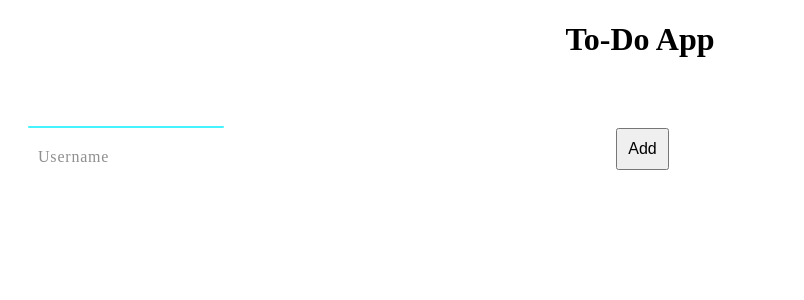
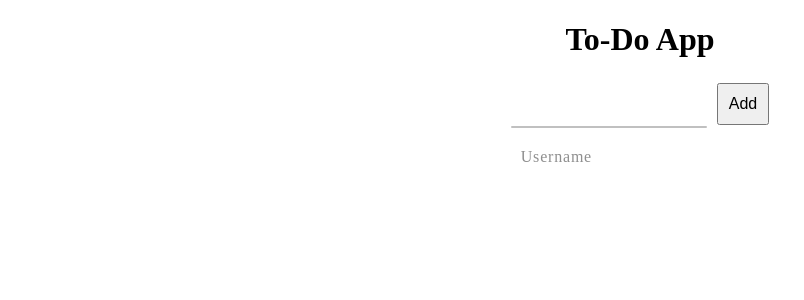
Before and after one commit to HuzaifaCodes1/React-Todo-App, a React (Vite) app: page / in a window 1280 px wide. Shown: the top 300 px of the page, without its empty margins (0-804 px from the left). Built offline with nearby package versions, Linux system fonts and the light colour scheme.

Commit message:
updated app.jsx and css

```diff
--- a/src/App.css
+++ b/src/App.css
@@ -5,11 +5,15 @@
 
 form {
   margin-bottom: 20px;
+  display: flex; /* Use flexbox to align items */
+  justify-content: center; /* Center items */
+  align-items: center; /* Align vertically */
 }
 
 .inputbox {
   position: relative;
   width: 196px;
+  margin-right: 10px; /* Add space between input and button */
 }
 
 .inputbox input {
@@ -40,9 +44,9 @@ form {
 
 .inputbox input:valid ~ span,
 .inputbox input:focus ~ span {
-  color: #45f3ff;
+  color: #c0c0c0; /* Silver color */
   transform: translateX(-10px) translateY(-34px);
-  font-size: 0.75em; /* Fixed the comma to a dot */
+  font-size: 0.75em;
 }
 
 .inputbox i {
@@ -51,7 +55,7 @@ form {
   bottom: 0;
   width: 100%;
   height: 2px;
-  background: #45f3ff;
+  background: #c0c0c0; /* Silver color */
   border-radius: 4px;
   transition: 0.5s;
   pointer-events: none;
@@ -66,7 +70,6 @@ form {
 button {
   padding: 10px;
   font-size: 16px;
-  margin-left: 5px;
 }
 
 ul {
--- a/src/App.jsx
+++ b/src/App.jsx
@@ -32,7 +32,7 @@ function App() {
   return (
     <div className="App">
       <h1>To-Do App</h1>
-      <form onSubmit={addTodo}>
+      <form onSubmit={addTodo} className="todo-form">
         <div className="inputbox">
           <input
             required="required"
```
